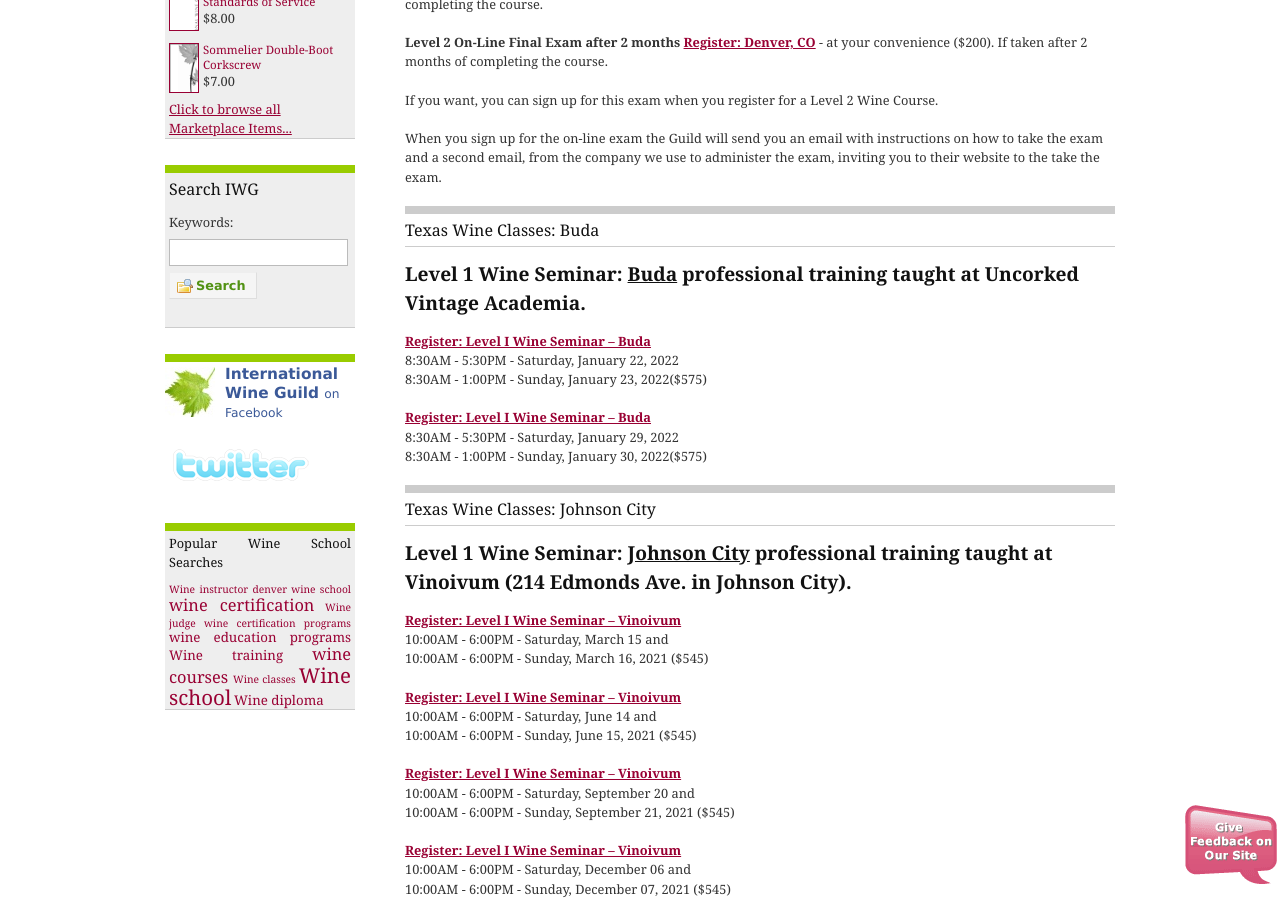
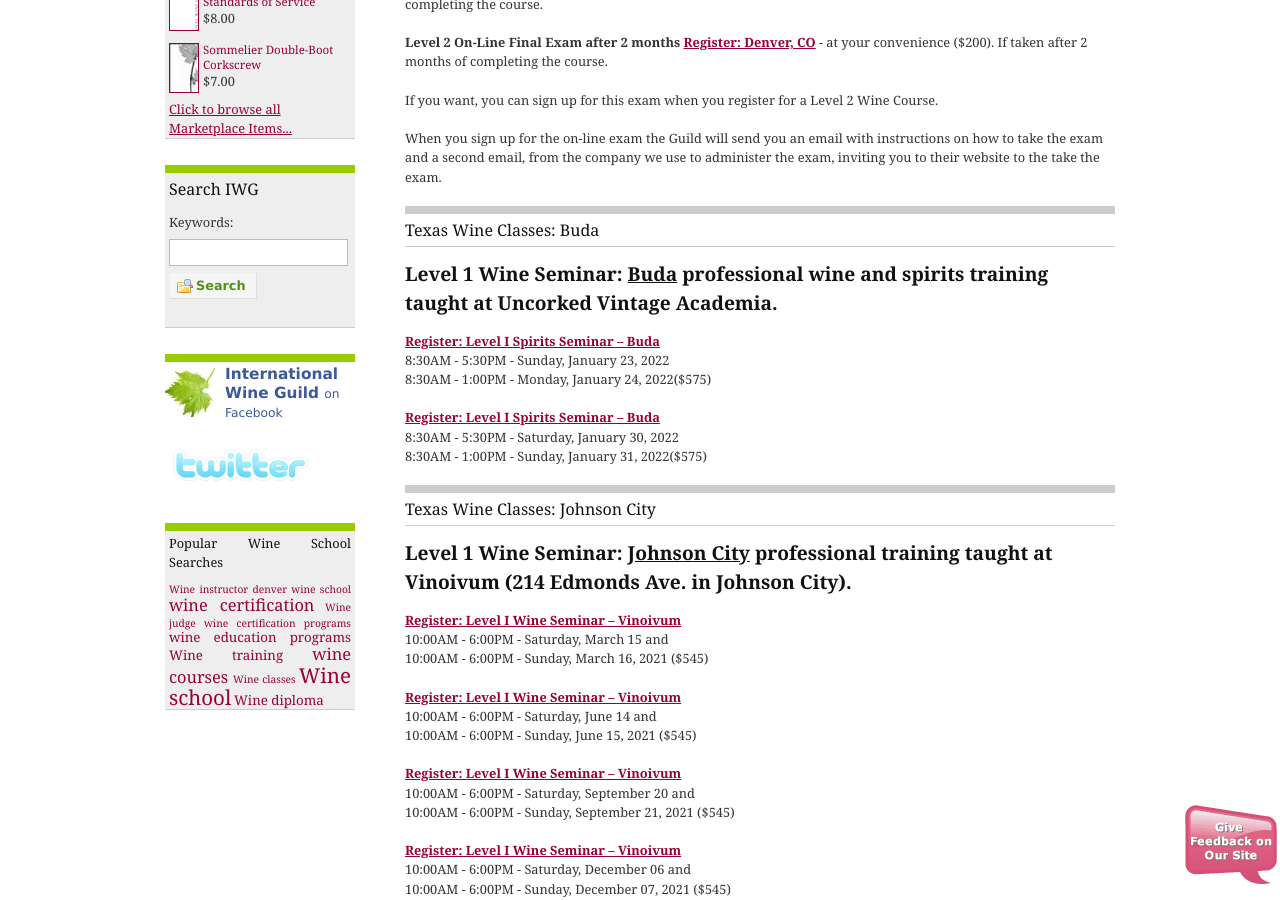
Before and after one commit to CKDev/internationalwineguild.com, a Jekyll site: the page built from texas-wine-school.html, in a window 1280 px wide and 900 px high, scrolled down 1128 px. Built offline with Jekyll 4.4.1, drawn with Linux system fonts in a browser that asks for light colours; a script that is not in the unit is left out; comment, search, counter and statistics services are not loaded.

Commit message:
Update texas-wine-school.html

```diff
--- a/texas-wine-school.html
+++ b/texas-wine-school.html
@@ -44,21 +44,21 @@
   exam.</p>
 
 <h2>Texas Wine Classes: Buda</h2>
-<h3><strong>Level 1 Wine Seminar: <u>Buda</u>&nbsp;professional training taught at Uncorked Vintage Academia.&nbsp;</strong></h3>
+<h3><strong>Level 1 Wine Seminar: <u>Buda</u>&nbsp;professional wine and spirits training taught at Uncorked Vintage Academia.&nbsp;</strong></h3>
 
 <p><a class="ga-track"
-    href="http://ww4.aitsafe.com/cf/add.cfm?userid=6714687&amp;product=Level+1+Wine+Seminar+Buda++-++01/22-23, 2022&amp;price=575&amp;return=www.internationalwineguild.com/texas-wine-school">
-    <strong>Register: Level I Wine Seminar – Buda</strong>
+    href="http://ww4.aitsafe.com/cf/add.cfm?userid=6714687&amp;product=Level+1+Spirits+Seminar+Buda++-++01/23-24, 2022&amp;price=575&amp;return=www.internationalwineguild.com/texas-wine-school">
+    <strong>Register: Level I Spirits Seminar – Buda</strong>
   </a><br>
-  8:30AM - 5:30PM - Saturday, January 22, 2022<br>
-  8:30AM - 1:00PM - Sunday, January 23, 2022($575)</p>
+  8:30AM - 5:30PM - Sunday, January 23, 2022<br>
+  8:30AM - 1:00PM - Monday, January 24, 2022($575)</p>
 
 <p><a class="ga-track"
-    href="http://ww4.aitsafe.com/cf/add.cfm?userid=6714687&amp;product=Level+1+Wine+Seminar+Buda++-++01/29-30, 2022&amp;price=575&amp;return=www.internationalwineguild.com/texas-wine-school">
-    <strong>Register: Level I Wine Seminar – Buda</strong>
+    href="http://ww4.aitsafe.com/cf/add.cfm?userid=6714687&amp;product=Level+1+Spirits+Seminar+Buda++-++01/30-31, 2022&amp;price=575&amp;return=www.internationalwineguild.com/texas-wine-school">
+    <strong>Register: Level I Spirits Seminar – Buda</strong>
   </a><br>
-  8:30AM - 5:30PM - Saturday, January 29, 2022<br>
-  8:30AM - 1:00PM - Sunday, January 30, 2022($575)</p>
+  8:30AM - 5:30PM - Saturday, January 30, 2022<br>
+  8:30AM - 1:00PM - Sunday, January 31, 2022($575)</p>
 
 <h2>Texas Wine Classes: Johnson City</h2>
 <h3><strong>Level 1 Wine Seminar: <u>Johnson City</u>&nbsp;professional training taught at Vinoivum (214 Edmonds Ave. in Johnson City).&nbsp;</strong></h3>
```
